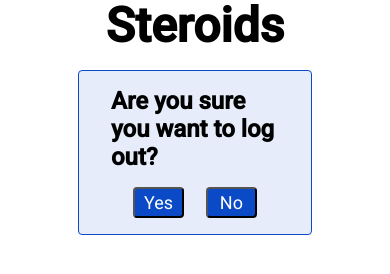
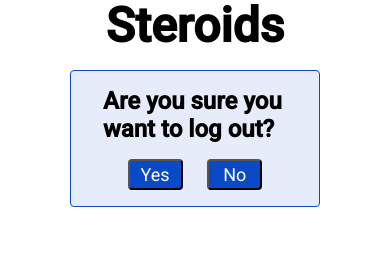
Before and after one commit to LoukasPiloidis/todo-typescript, a React (Create React App) app in the folder Client/: page /logout in a window 390 px wide. Shown: the part 140-414 px from the top of the page. Built offline with nearby package versions, Linux system fonts and the light colour scheme; no server answers.

Commit message:
site is responsive

```diff
--- a/Client/src/components/Login.tsx
+++ b/Client/src/components/Login.tsx
@@ -33,7 +33,7 @@ export const Login: React.FC = () => {
       <input type='text' className="main__input" placeholder="enter your username" onChange={handleUserChange}></input>
       <input type='password' className="main__input" placeholder="enter your password" onChange={handlePassChange}></input>
       <p>{fail}</p>
-      <button type='submit' className="main__button" onClick={handleExistingSubmit}>Go</button>
+      <button type='submit' className="login__button" onClick={handleExistingSubmit}>Go</button>
     </div>
   );
 };
--- a/Client/src/components/Logout.tsx
+++ b/Client/src/components/Logout.tsx
@@ -27,9 +27,9 @@ export const Logout: React.FC<LogoutProps> = ({ getUser }) => {
     <div className="logout__main">
       <h2 className="logout__prompt">Are you sure you want to log out?</h2>
       <div className="logout-buttons">
-        <button className="main__button" onClick={handleSubmit}>Yes</button>
+        <button className="logout__button" onClick={handleSubmit}>Yes</button>
         <form className="logout__form" action={`https://todo-loukas.herokuapp.com/${localStorage.getItem('user')}`}>
-          <input type='submit' className="main__button inp" value='No' />
+          <input type='submit' className="logout__button input" value='No' />
         </form>
       </div>
     </div>
--- a/Client/src/components/signup.tsx
+++ b/Client/src/components/signup.tsx
@@ -37,7 +37,7 @@ export const Signup: React.FC = () => {
       <input type='password' className="main__input" placeholder="enter a password" onChange={handlePassChange}></input>
       <input type='password' className="main__input" placeholder="reenter a password" onChange={handlePass2Change}></input>
       <p>{loginFail}</p>
-      <button type='submit' className="main__button" onClick={handleNewSubmit}>Create</button>
+      <button type='submit' className="signup__button" onClick={handleNewSubmit}>Create</button>
     </div>
   );
 };
--- a/Client/src/styles/AddItemForm.css
+++ b/Client/src/styles/AddItemForm.css
@@ -4,11 +4,13 @@
   flex-direction: column;
   align-items: center;
   width: 30%;
+  min-width: 400px;
 }
 
 @media only screen and (max-width: 450px) {
   .add-form {
     width: 60%;
+    min-width: 250px;
   }
 }
 
--- a/Client/src/styles/Item.css
+++ b/Client/src/styles/Item.css
@@ -8,6 +8,7 @@
   border-radius: 4px;
   text-align: center;
   box-shadow: 4px 4px 4px rgba(0, 0, 0, 0.25);
+  min-width: 300px;
 }
 
 .item-main h2, .item-main p, .item-main button {
--- a/Client/src/styles/Login.css
+++ b/Client/src/styles/Login.css
@@ -13,3 +13,20 @@
 .main__input {
   width: 100%;
 }
+
+
+.login__button {
+  padding: 0.2rem;
+  border-radius: 4px;
+  width: 15%;
+  background-color: #0B4AC6;
+  color: white;
+  font-size: 18px;
+  margin-bottom: 1rem;
+}
+
+@media only screen and (max-width: 450px) {
+  .login__button {
+    width: 30%;
+  }
+}
--- a/Client/src/styles/Logout.css
+++ b/Client/src/styles/Logout.css
@@ -1,9 +1,10 @@
-.main__button a {
+/* .main__button a {
   text-decoration: none;
   color: white;
-}
+} */
 
 .logout__main {
+  min-width: 250px;
   width: 40%;
   display: flex;
   flex-direction: column;
@@ -29,17 +30,24 @@
   width: 10%;
 }
 
-.main__button {
+.logout__button {
+  min-width: 50px;
+  border-radius: 4px;
+  background-color: #0B4AC6;
+  color: white;
+  font-size: 18px;
+  margin-bottom: 1rem;
   width: 10%;
   padding: 0 0.5rem;
 }
 
-.inp {
+.input {
   width: 100%;
 }
 
 @media only screen and (max-width: 450px) {
-  .main__button {
+  .logout__button {
+    min-width: none;
     padding: 0.2rem;
     border-radius: 4px;
     width: 30%;
@@ -53,7 +61,7 @@
     width: 30%;
   }
 
-  .inp {
+  .input {
     width: 100%;
   }
 
--- a/Client/src/styles/Signup.css
+++ b/Client/src/styles/Signup.css
@@ -13,6 +13,18 @@
   width: 100%;
 }
 
-.main__button {
-  width: 35%;
+.signup__button {
+  padding: 0.2rem;
+  border-radius: 4px;
+  width: 15%;
+  background-color: #0B4AC6;
+  color: white;
+  font-size: 18px;
+  margin-bottom: 1rem;
 }
+
+@media only screen and (max-width: 450px) {
+  .signup__button {
+    width: 30%;
+  }
+}
--- a/Client/src/styles/UserCard.css
+++ b/Client/src/styles/UserCard.css
@@ -1,5 +1,6 @@
 .container-filter {
   width: 30%;
+  min-width: 350px;
   margin: auto;
   margin-top: 1rem;
   display: flex;
--- a/Client/src/styles/Welcome.css
+++ b/Client/src/styles/Welcome.css
@@ -1,4 +1,5 @@
 .welcome__main {
+  min-width: 500px;
   width: 40%;
   margin: auto;
   display: flex;
@@ -11,6 +12,7 @@
 @media only screen and (max-width: 450px) {
   .welcome__main {
     width: 70%;
+    min-width: 250px;
   }
 }
 
@@ -29,7 +31,7 @@
   font-size: 16px;
 }
 
-.main__button {
+/* .main__button {
   padding: 0.2rem;
   border-radius: 4px;
   width: 15%;
@@ -43,4 +45,4 @@
   .main__button {
     width: 25%;
   }
-}
+} */
```
Also changed, not shown: Client/src/styles/App.css (line endings or trailing spaces).
